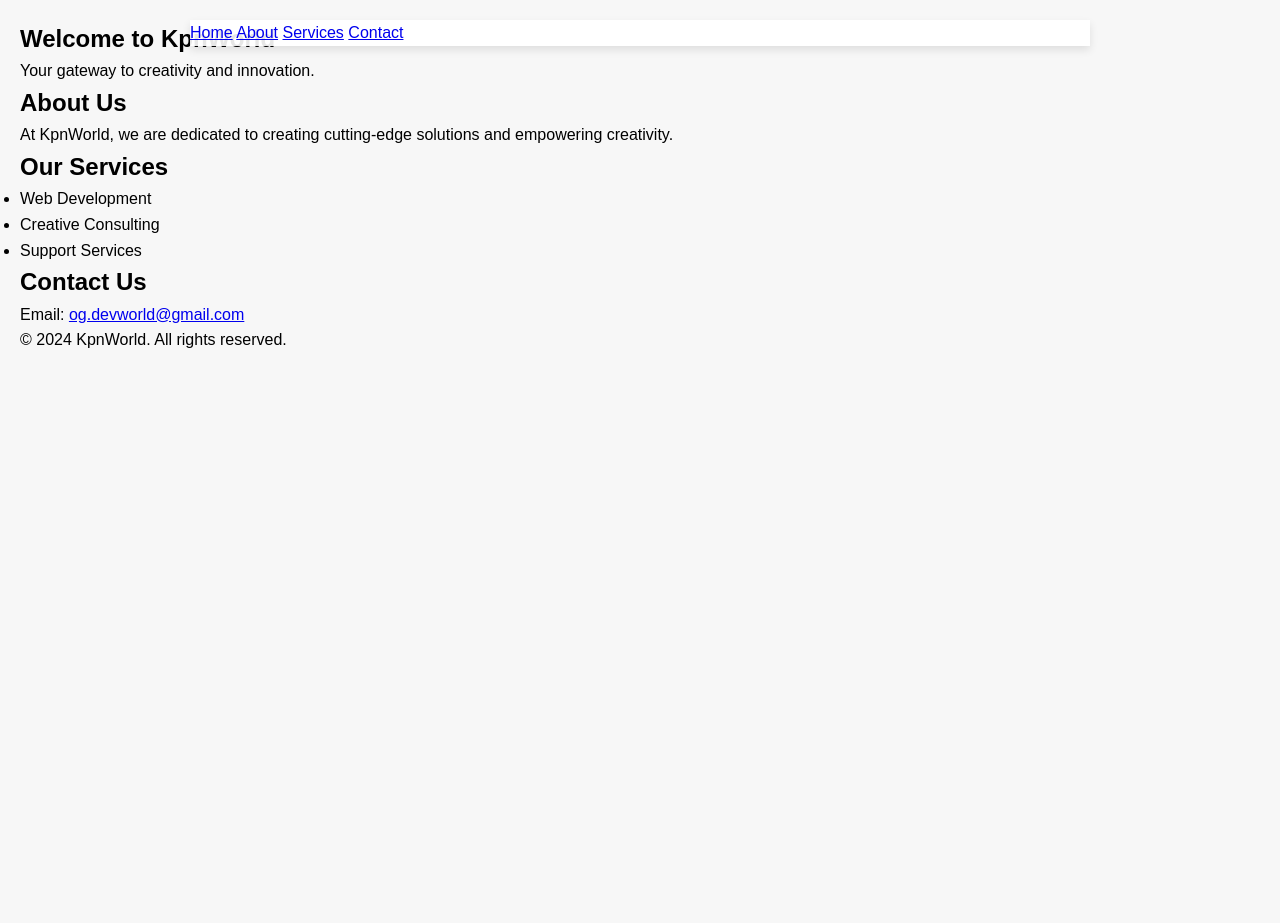
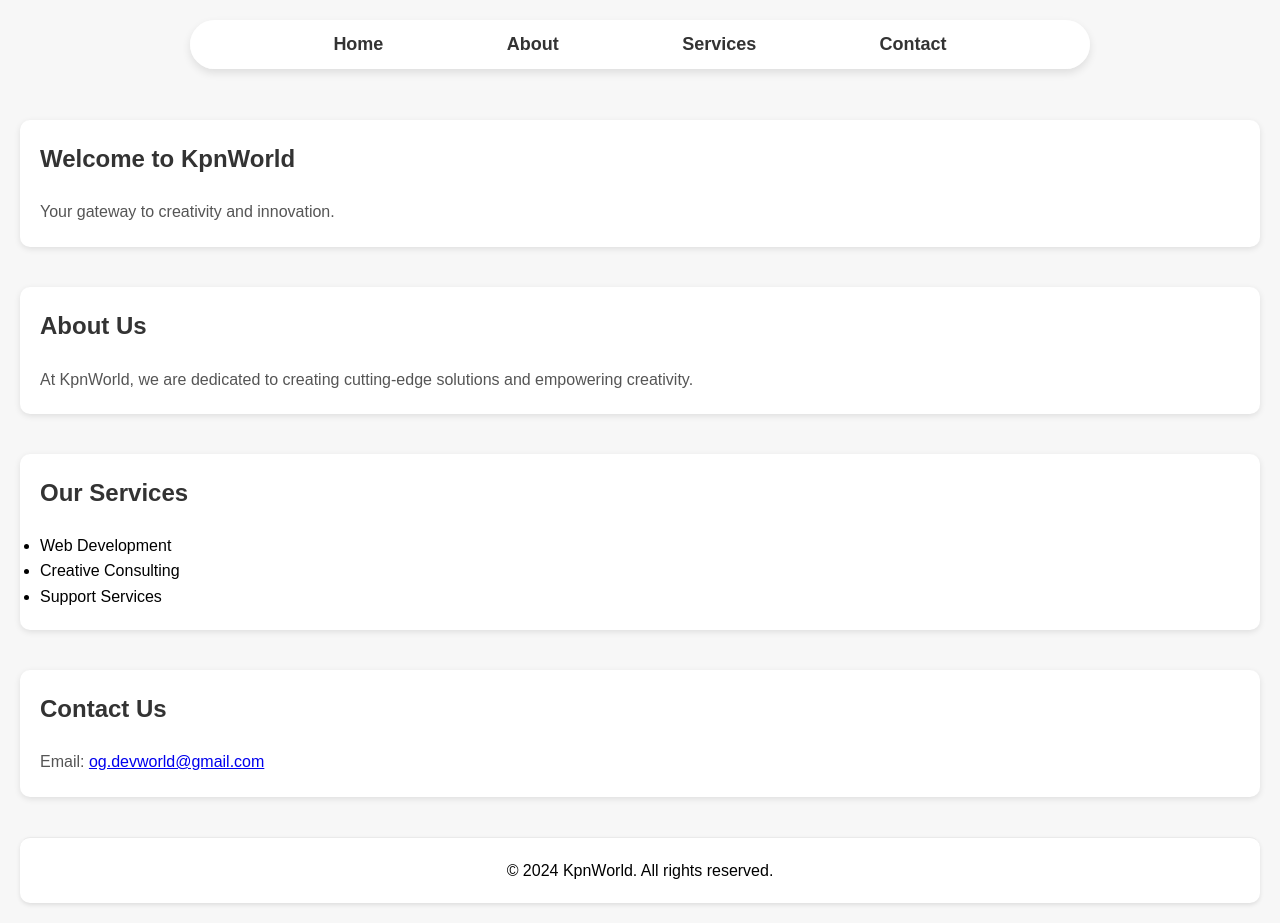
Before and after one commit to KpnWorld/Cloud, a plain HTML site: page index.html in a window 1280 px wide. Before the commit the page ends 800 px from the top, so only its background shows below. Drawn offline with Linux system fonts and the light colour scheme.

Commit message:
Update styles.css
General UI Refresh of Navbar

```diff
--- a/styles.css
+++ b/styles.css
@@ -21,4 +21,84 @@ body {
     width: 80%; /* Adjust the width of the navbar */
     max-width: 900px; /* Limit the navbar size on larger screens */
     background-color: rgba(255, 255, 255, 0.9); /* Slightly transparent background */
-    box-shadow: 0 4px 8px rgba(0, 0, 0, 0.1); /* Adds s
+    box-shadow: 0 4px 8px rgba(0, 0, 0, 0.1); /* Adds shadow for a floating effect */
+    border-radius: 50px; /* Rounded corners */
+    z-index: 1000; /* Ensure it stays on top */
+    padding: 10px 20px; /* Padding inside the navbar */
+}
+
+/* Navbar content and links */
+.navbar-content {
+    display: flex;
+    justify-content: space-evenly; /* Distribute links evenly */
+    align-items: center; /* Center vertically */
+}
+
+.navbar-content a {
+    text-decoration: none;
+    color: #333;
+    font-size: 18px;
+    font-weight: bold;
+    transition: color 0.3s ease, transform 0.3s ease;
+}
+
+.navbar-content a:hover {
+    color: #0078d4; /* Accent color on hover */
+    transform: scale(1.1); /* Slight zoom effect on hover */
+}
+
+.navbar-content a.active {
+    color: #0078d4; /* Highlight the active link */
+    border-bottom: none; /* Remove underline for active link */
+}
+
+/* Main content spacing */
+main {
+    padding-top: 100px; /* Prevent content from being hidden under the navbar */
+}
+
+/* Section Styling */
+section {
+    margin-bottom: 40px;
+    padding: 20px;
+    background: #ffffff;
+    border-radius: 10px;
+    box-shadow: 0 2px 6px rgba(0, 0, 0, 0.1);
+}
+
+section h1, section h2 {
+    color: #333;
+    margin-bottom: 20px;
+}
+
+section p {
+    color: #555;
+    line-height: 1.8;
+}
+
+/* Footer */
+footer {
+    text-align: center;
+    margin-top: 40px;
+    padding: 20px;
+    background-color: #ffffff;
+    border-top: 1px solid #eaeaea;
+    border-radius: 10px;
+    box-shadow: 0 2px 4px rgba(0, 0, 0, 0.1);
+}
+
+/* Responsive Design */
+@media (max-width: 768px) {
+    .floating-navbar {
+        width: 95%; /* Reduce navbar width on smaller screens */
+        padding: 8px 16px;
+    }
+
+    .navbar-content a {
+        font-size: 16px; /* Adjust link size for smaller screens */
+    }
+
+    main {
+        padding-top: 80px; /* Adjust padding for smaller navbar */
+    }
+}
```
